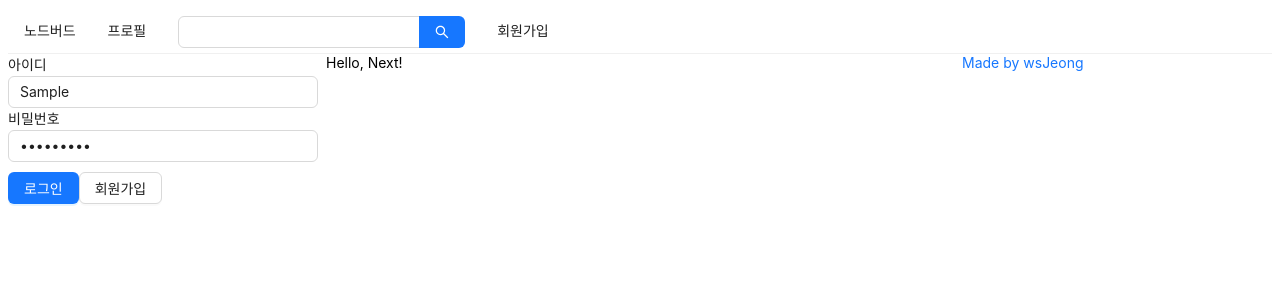
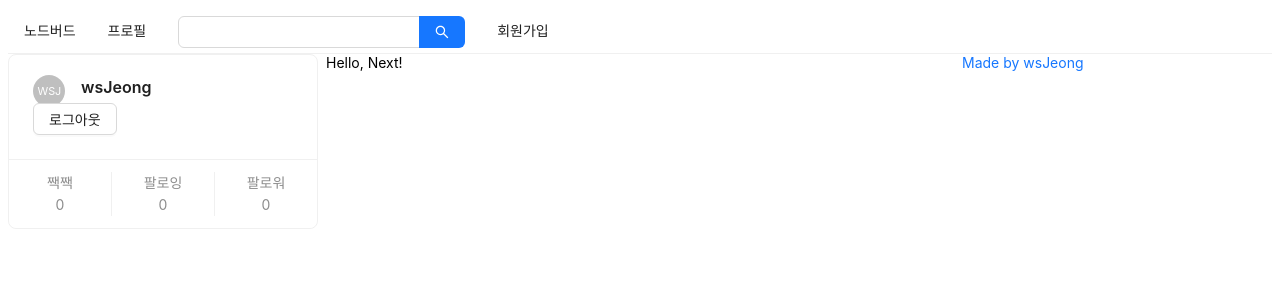
Before and after one commit to audrhkd1220/react-nodebird, a Next.js app in the folder prepare/front/: page / in a window 1280 px wide. Both pictures are taken after typing "Sample", "Sample123" into the empty fields and a click on the button "로그인". Shown: the top 300 px of the page. Built offline with nearby package versions, Linux system fonts and the light colour scheme.

Commit message:
feat: 더미 데이터 로그인 구현

```diff
--- a/prepare/front/components/AppLayout.js
+++ b/prepare/front/components/AppLayout.js
@@ -30,7 +30,7 @@
             </Menu>
             <Row gutter={8}>
                 <Col xs={24} md={6}>
-                    {isLoggedIn ? <UserProfile /> : <LoginForm />}
+                    {isLoggedIn ? <UserProfile setIsLoggedIn={setIsLoggedIn} /> : <LoginForm setIsLoggedIn={setIsLoggedIn} />}
                 </Col>
                 <Col xs={24} md={12}>
                     {children}
--- a/prepare/front/components/LoginForm.js
+++ b/prepare/front/components/LoginForm.js
@@ -7,11 +7,15 @@
     margin-top: 10px;
 `;
 
+const FormWrapper = styled(Form)`
+    padding: 10px;
+`;
+
 //styled-components를 사용하지 않을경우 리랜더를 안하기위해 useMemo사용.
 //const style = useMemo(() => { marginTop: 10 });
 
 
-const LoginForm = () => {
+const LoginForm = ({ setIsLoggedIn }) => {
     const [id, setId] = useState('');
     const [password, setPassword] = useState('');
 
@@ -23,8 +27,13 @@
         setPassword(e.target.value);
     }, []);
 
+    const onSubmitForm = useCallback(() => {
+        console.log(id, password);
+        setIsLoggedIn(true);
+    }, [id, password]);
+
     return (
-        <Form>
+        <FormWrapper onFinish={onSubmitForm}>
             <div>
                 <label htmlFor="user-id">아이디</label>
                 <br />
@@ -39,7 +48,7 @@
                 <Button type="primary" htmlType="submit" loading={false}>로그인</Button>
                 <Link href="/signup"><a><Button>회원가입</Button></a></Link>
             </ButtonWrapper>
-        </Form>
+        </FormWrapper>
     );
 }
 
--- a/prepare/front/components/UserProfile.js
+++ b/prepare/front/components/UserProfile.js
@@ -1,5 +1,26 @@
-const UserProfile = () => {
+import React, { useCallback } from 'react';
+import { Card, Avatar, Button } from 'antd';
 
+const UserProfile = ({ setIsLoggedIn }) => {
+    const onLogOut = useCallback(() => {
+        setIsLoggedIn(false);
+    }, []);
+
+    return (
+        <Card
+            actions={[
+                <div key="twit">짹짹<br />0</div>,
+                <div key="followings">팔로잉<br />0</div>,
+                <div key="followings">팔로워<br />0</div>
+            ]}
+        >
+            <Card.Meta
+                avatar={<Avatar>WSJ</Avatar>}
+                title="wsJeong"
+            />
+            <Button onClick={onLogOut}>로그아웃</Button>
+        </Card>
+    );
 }
 
 export default UserProfile;
```
